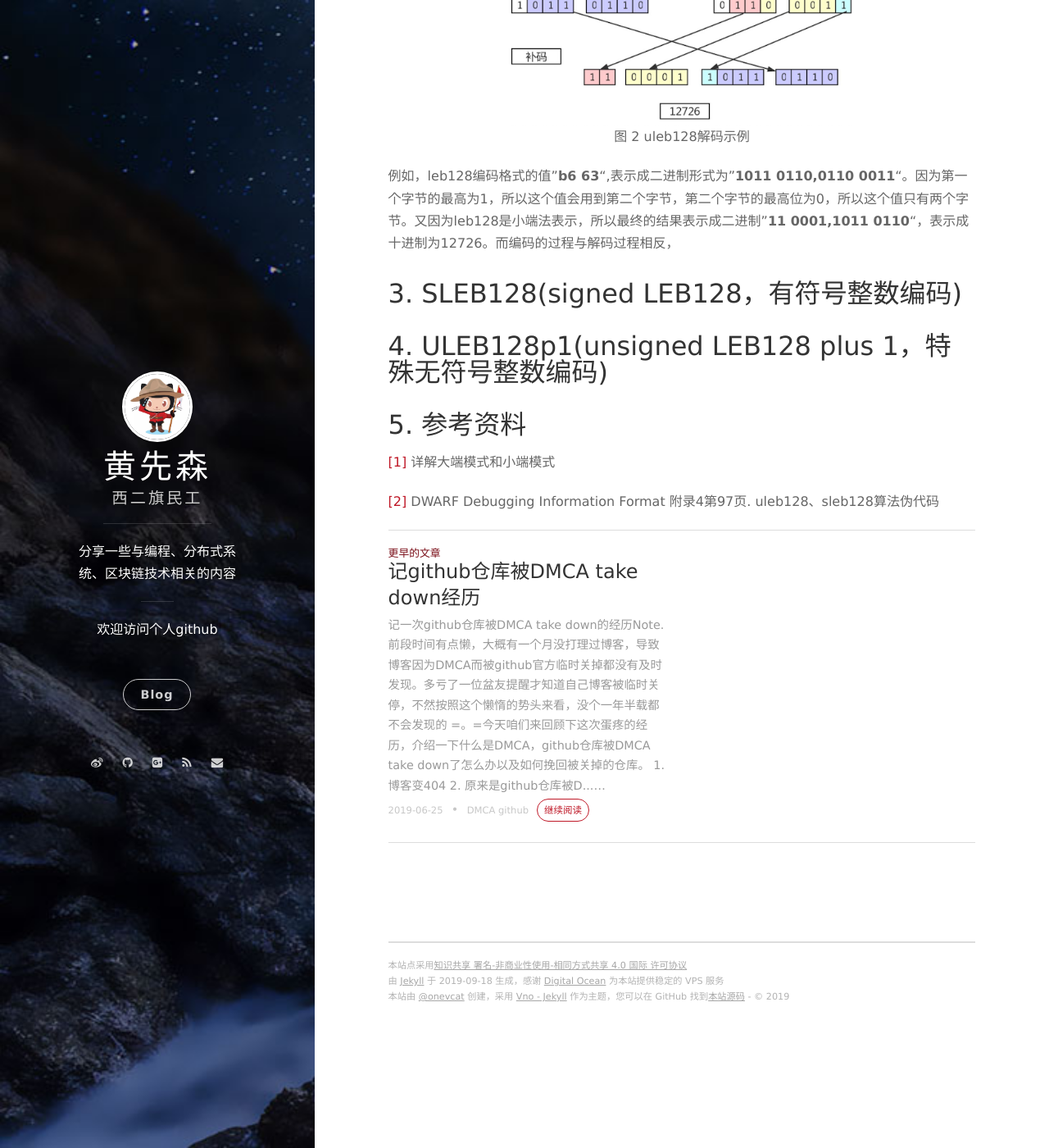
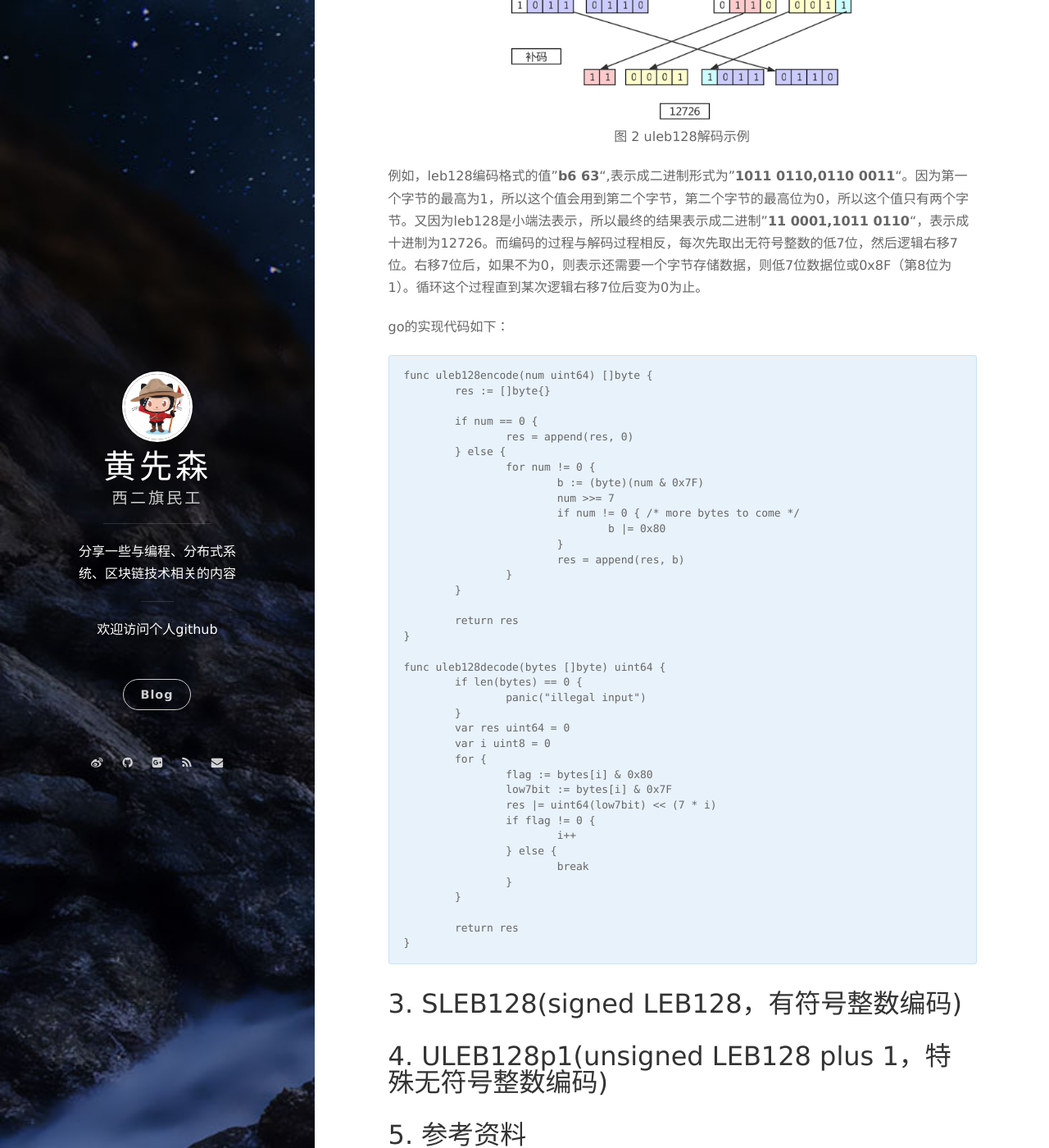
Before and after one commit to berryjam/berryjam.github.io, a Jekyll site: the page built from _posts/2019-09-01-LEB128(Little-Endian Base 128)格式介绍.md, in a window 1280 px wide and 1400 px high, scrolled down 2493 px. Shown: the whole window at 82% size. Built offline with Jekyll 4.4.1, drawn with Linux system fonts in a browser that asks for light colours; nearby versions of some CDN libraries; comment, search, counter and statistics services are not loaded.

Commit message:
Update 2019-09-01-LEB128(Little-Endian Base 128)格式介绍.md

````diff
--- a/_posts/2019-09-01-LEB128(Little-Endian Base 128)格式介绍.md
+++ b/_posts/2019-09-01-LEB128(Little-Endian Base 128)格式介绍.md
@@ -78,7 +78,50 @@ Little-Endian Base 128很显然是使用小端表示法，因为计算机处理
   <b>图 2 uleb128解码示例</b><br>
 </p>
 
-例如，leb128编码格式的值"**b6 63**",表示成二进制形式为"**1011 0110,0110 0011**"。因为第一个字节的最高为1，所以这个值会用到第二个字节，第二个字节的最高位为0，所以这个值只有两个字节。又因为leb128是小端法表示，所以最终的结果表示成二进制"**11 0001,1011 0110**"，表示成十进制为12726。而编码的过程与解码过程相反，
+例如，leb128编码格式的值"**b6 63**",表示成二进制形式为"**1011 0110,0110 0011**"。因为第一个字节的最高为1，所以这个值会用到第二个字节，第二个字节的最高位为0，所以这个值只有两个字节。又因为leb128是小端法表示，所以最终的结果表示成二进制"**11 0001,1011 0110**"，表示成十进制为12726。而编码的过程与解码过程相反，每次先取出无符号整数的低7位，然后逻辑右移7位。右移7位后，如果不为0，则表示还需要一个字节存储数据，则低7位数据位或0x8F（第8位为1）。循环这个过程直到某次逻辑右移7位后变为0为止。
+
+go的实现代码如下：
+
+```
+func uleb128encode(num uint64) []byte {
+	res := []byte{}
+
+	if num == 0 {
+		res = append(res, 0)
+	} else {
+		for num != 0 {
+			b := (byte)(num & 0x7F)
+			num >>= 7
+			if num != 0 { /* more bytes to come */
+				b |= 0x80
+			}
+			res = append(res, b)
+		}
+	}
+
+	return res
+}
+
+func uleb128decode(bytes []byte) uint64 {
+	if len(bytes) == 0 {
+		panic("illegal input")
+	}
+	var res uint64 = 0
+	var i uint8 = 0
+	for {
+		flag := bytes[i] & 0x80
+		low7bit := bytes[i] & 0x7F
+		res |= uint64(low7bit) << (7 * i)
+		if flag != 0 {
+			i++
+		} else {
+			break
+		}
+	}
+
+	return res
+}
+```
 
 ## 3. SLEB128(signed LEB128，有符号整数编码)
 
````
